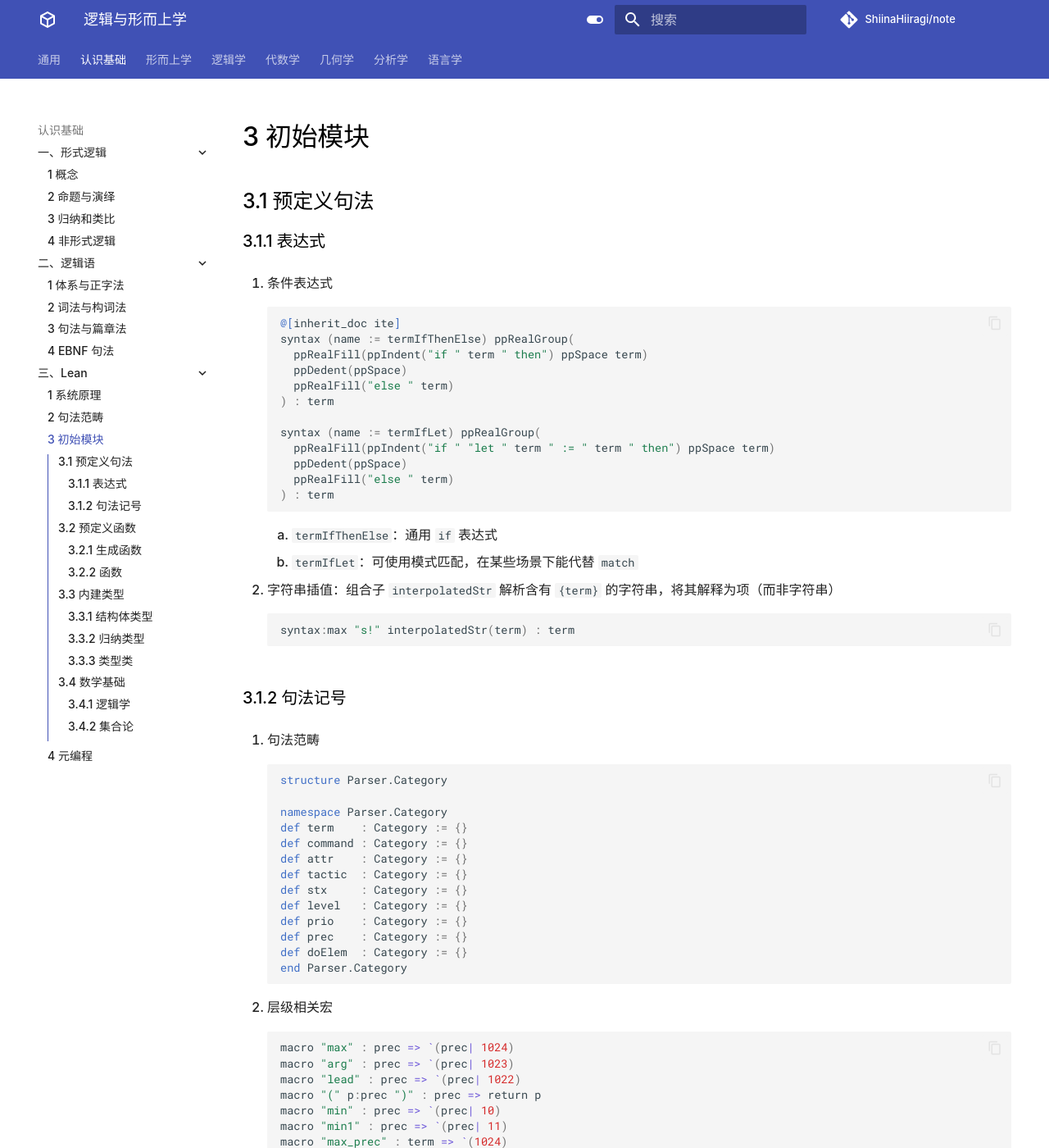
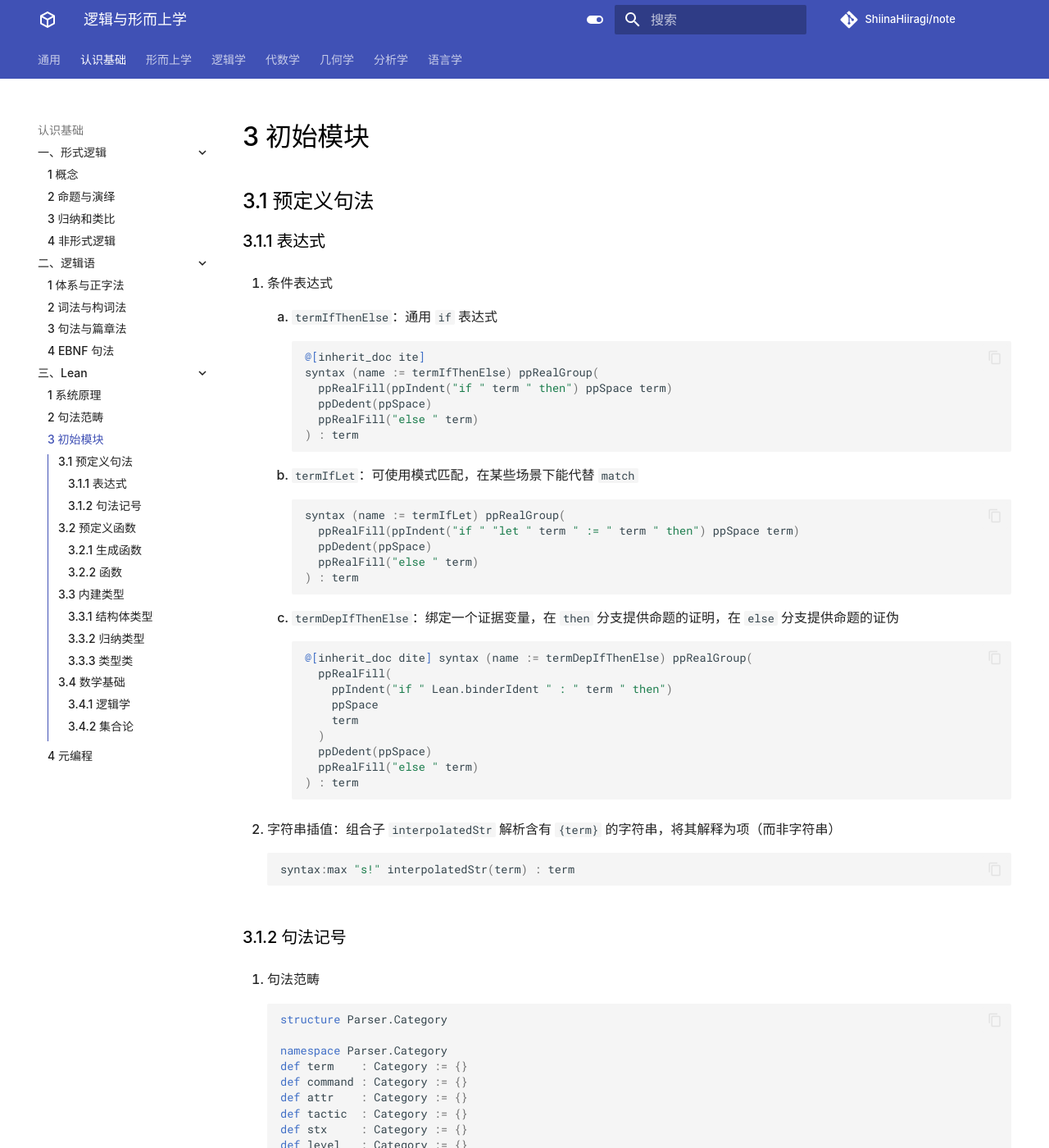
Before and after one commit to ShiinaHiiragi/note, an MkDocs documentation site: the page built from docs/cogn/lean/init.md, in a window 1280 px wide and 1400 px high. Shown: the whole window at 82% size. Built offline with MkDocs 1.6.1 and Material for MkDocs 9.7.7, drawn with Linux system fonts in a browser that asks for light colours; comment, search, counter and statistics services are not loaded; some of the changed text lies outside the part shown.

Commit message:
add func

````diff
--- a/docs/cogn/lean/init.md
+++ b/docs/cogn/lean/init.md
@@ -3,24 +3,39 @@
 ## 3.1 预定义句法
 ### 3.1.1 表达式
 1. 条件表达式
+    1. `termIfThenElse`：通用 `if` 表达式
+        ```lean
+        @[inherit_doc ite]
+        syntax (name := termIfThenElse) ppRealGroup(
+          ppRealFill(ppIndent("if " term " then") ppSpace term)
+          ppDedent(ppSpace)
+          ppRealFill("else " term)
+        ) : term
+        ```
 
-    ```lean
-    @[inherit_doc ite]
-    syntax (name := termIfThenElse) ppRealGroup(
-      ppRealFill(ppIndent("if " term " then") ppSpace term)
-      ppDedent(ppSpace)
-      ppRealFill("else " term)
-    ) : term
+    2. `termIfLet`：可使用模式匹配，在某些场景下能代替 `match`
 
-    syntax (name := termIfLet) ppRealGroup(
-      ppRealFill(ppIndent("if " "let " term " := " term " then") ppSpace term)
-      ppDedent(ppSpace)
-      ppRealFill("else " term)
-    ) : term
-    ```
+        ```lean
+        syntax (name := termIfLet) ppRealGroup(
+          ppRealFill(ppIndent("if " "let " term " := " term " then") ppSpace term)
+          ppDedent(ppSpace)
+          ppRealFill("else " term)
+        ) : term
+        ```
 
-    1. `termIfThenElse`：通用 `if` 表达式
-    2. `termIfLet`：可使用模式匹配，在某些场景下能代替 `match`
+    3. `termDepIfThenElse`：绑定一个证据变量，在 `then` 分支提供命题的证明，在 `else` 分支提供命题的证伪
+
+        ```lean
+        @[inherit_doc dite] syntax (name := termDepIfThenElse) ppRealGroup(
+          ppRealFill(
+            ppIndent("if " Lean.binderIdent " : " term " then")
+            ppSpace
+            term
+          )
+          ppDedent(ppSpace)
+          ppRealFill("else " term)
+        ) : term
+        ```
 
 2. 字符串插值：组合子 `interpolatedStr` 解析含有 `{term}` 的字符串，将其解释为项（而非字符串）
 
@@ -77,7 +92,7 @@
     syntax:arg stx:max "?" : stx
     syntax:2 stx:2 " <|> " stx:1 : stx
 
-    macro:arg x:stx:max ",+"   : stx => `(stx| sepBy1($x, ",", ", "))
+    macro:arg x:stx:max ",+" : stx => `(stx| sepBy1($x, ",", ", "))
     macro:arg x:stx:max ",*,?" : stx => `(stx| sepBy($x, ",", ", ", allowTrailingSep))
     macro:arg x:stx:max ",+,?" : stx => `(stx| sepBy1($x, ",", ", ", allowTrailingSep))
     macro:arg "!" x:stx:max : stx => `(stx| notFollowedBy($x))
@@ -95,16 +110,36 @@
         def id {α : Sort u} (a : α) : α := a
         ```
 
-    2. `Id`：恒等单子，将纯代码与单子 API 一起使用
+        !!! note "恒等单子"
+
+            `Id`：将纯代码与单子 API 一起使用
+
+            ```lean
+            def Id (type : Type u) : Type u := type
+
+            @[always_inline]
+            instance : Monad Id where
+            pure x := x
+            bind x f := f x
+            map f x := f x
+            ```
+
+    2. 复合函数
 
         ```lean
-        def Id (type : Type u) : Type u := type
+        @[inline]
+        def Function.comp {α : Sort u} {β : Sort v} {δ : Sort w} (f : β → δ) (g : α → β) : α → δ :=
+          fun x => f (g x)
 
-        @[always_inline]
-        instance : Monad Id where
-          pure x := x
-          bind x f := f x
-          map f x := f x
+        @[inherit_doc]
+        infixr:90 " ∘ "  => Function.comp
+        ```
+
+    3. 常函数
+
+        ```lean
+        @[inline] def Function.const {α : Sort u} (β : Sort v) (a : α) : β → α :=
+          fun _ => a
         ```
 
 2. 参数标记
@@ -189,6 +224,18 @@
           mk ::
           data : List Char
         ```
+
+3. `Subtype`：子类型，包括值 `val` 与证据 `property`
+
+    ```lean
+    @[pp_using_anonymous_constructor]
+    structure Subtype {α : Sort u} (p : α → Prop) where
+      val : α
+      property : p val
+
+    @[inherit_doc Subtype]
+    syntax "{ " withoutPosition(ident (" : " term)? " // " term) " }" : term
+    ```
 
 ### 3.3.2 归纳类型
 1. 枚举类型
@@ -600,12 +647,12 @@
 
         ```lean
         class inductive Decidable (p : Prop) where
-        | isFalse (h : Not p) : Decidable p
-        | isTrue (h : p) : Decidable p
+          | isFalse (h : Not p) : Decidable p
+          | isTrue (h : p) : Decidable p
 
         @[inline_if_reduce, nospecialize]
         def Decidable.decide (p : Prop) [h : Decidable p] : Bool :=
-        h.casesOn (fun _ => false) (fun _ => true)
+          h.casesOn (fun _ => false) (fun _ => true)
 
         abbrev DecidablePred {α : Sort u} (r : α → Prop) :=
         (a : α) → Decidable (r a)
````
Also changed, not shown: other parts of docs/cogn/lean/init.md (+4 -1 lines).
